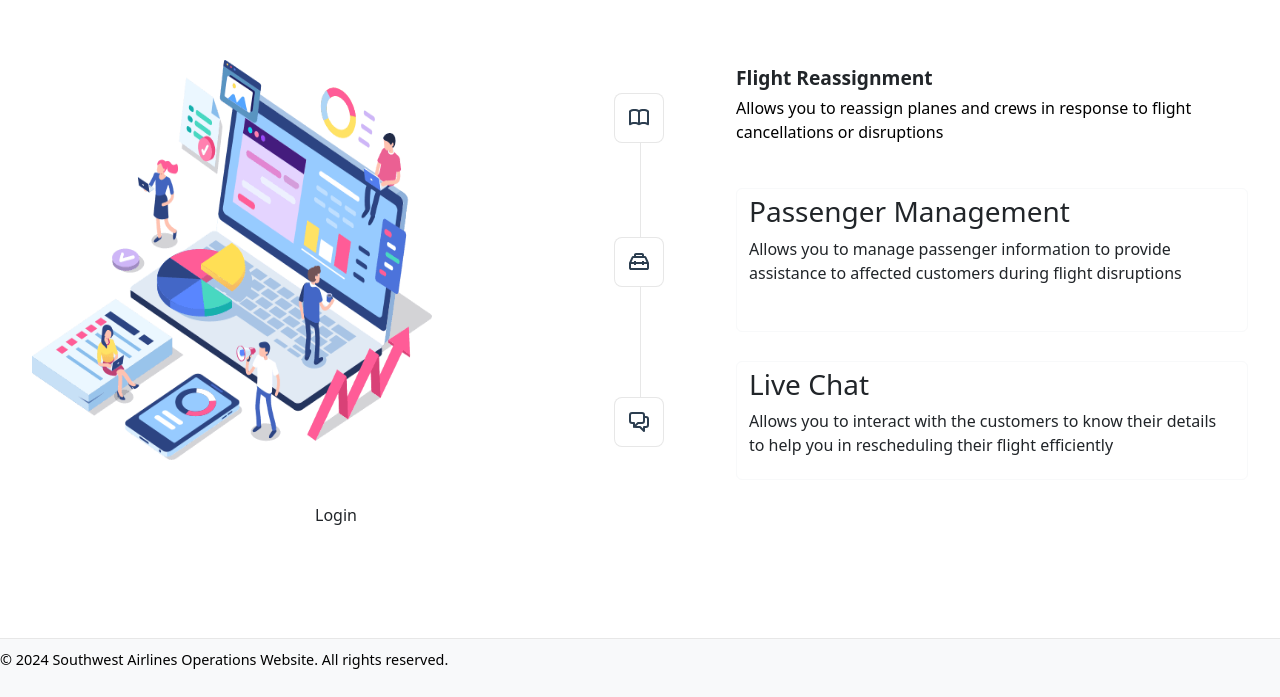
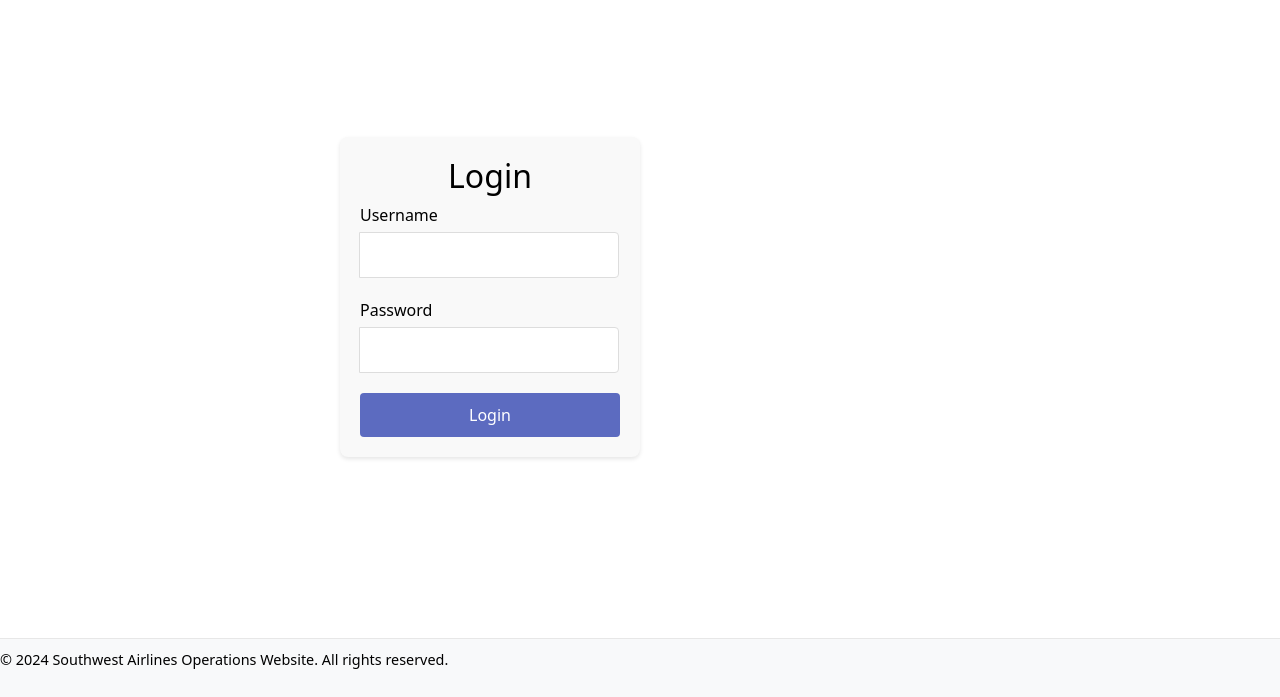
Before and after one commit to xyscis/dbtt-team-7, a Vue app in the folder vue-project/: page / in a window 1280 px wide. Shown: the part 103-800 px from the top of the page. Built offline with nearby package versions, Linux system fonts and the light colour scheme.

Commit message:
Changed login page to be first page, added flight reassignment page

```diff
--- a/vue-project/src/App.vue
+++ b/vue-project/src/App.vue
@@ -1,14 +1,11 @@
 <script setup>
 
-// import HomePage from './components/HomePage.vue'
 import Footer from './components/Footer.vue'
 
 </script>
 
 <template>
-    <router-view></router-view>
-
-
+  <router-view></router-view>
   <Footer></Footer>
 
 </template>
--- /dev/null
+++ b/vue-project/src/components/FlightReassignment.vue
@@ -0,0 +1,9 @@
+<template>
+    <div>
+        Flight Reassignment
+    </div>
+</template>
+
+<script>
+
+</script>
--- a/vue-project/src/components/HomePage.vue
+++ b/vue-project/src/components/HomePage.vue
@@ -18,11 +18,12 @@ import CommunityIcon from './icons/IconCommunity.vue'
     <template #icon>
       <DocumentationIcon />
     </template>
-    <template #heading>
-      <div class="text-dark"><strong>Flight Reassignment</strong></div>
-    </template>
+    <router-link to="/flightreassignment" type="button" class="btn btn-outline-light">
+      <div class="text-dark text-start"><h3>Flight Reassignment</h3></div>
 
-    <p>Allows you to reassign planes and crews in response to flight cancellations or disruptions</p>
+
+    <p class="text-start text-dark">Allows you to reassign planes and crews in response to flight cancellations or disruptions</p>
+  </router-link>
   </WelcomeItem>
 
 
@@ -31,7 +32,7 @@ import CommunityIcon from './icons/IconCommunity.vue'
       <template #icon>
         <ToolingIcon />
       </template>
-      <router-link to="/pm" type="button" class="btn btn-outline-light">
+      <router-link to="/passengermanagement" type="button" class="btn btn-outline-light">
         <div class="text-dark text-start"><h3>Passenger Management</h3></div>
 
 
@@ -49,7 +50,7 @@ import CommunityIcon from './icons/IconCommunity.vue'
     <template #icon>
       <CommunityIcon />
     </template>
-    <router-link to="/lc" type="button" class="btn btn-outline-light">
+    <router-link to="/livechat" type="button" class="btn btn-outline-light">
       <div class="text-dark text-start"><h3>Live Chat</h3></div>
 
 
@@ -58,7 +59,7 @@ import CommunityIcon from './icons/IconCommunity.vue'
   </WelcomeItem>
   </div>
 
-<router-link to="/login" type="button" class="btn">Login</router-link>
+
 
 </template>
 
--- a/vue-project/src/components/Login.vue
+++ b/vue-project/src/components/Login.vue
@@ -1,5 +1,6 @@
 <template>
-    <div class="login-container">
+    <div>
+        <div class="login-container ">
             <form @submit.prevent="login">
                 <h2>Login</h2>
                 <div class="input-group">
@@ -12,6 +13,7 @@
                 </div>
                 <button type="submit">Login</button>
             </form>
+        </div>
     </div>
 </template>
 
@@ -29,7 +31,8 @@ export default {
         login() {
             // default username and password for login
             if (this.credentials.username === 'john' && this.credentials.password === 'password123') {
-                this.$router.push({ name: 'home' });
+                console.log('Login successful');
+                this.$router.push({ name: 'Home' });
             } else {
                 alert('Incorrect username or password!');
             }
--- a/vue-project/src/router/index.js
+++ b/vue-project/src/router/index.js
@@ -1,30 +1,37 @@
 import { createRouter, createWebHistory } from "vue-router";
-import Home from '../components/HomePage.vue'
+import Home from '@/components/HomePage.vue'
 import PassengerManagement from "@/components/PassengerManagement.vue";
 import LiveChat from "@/components/LiveChat.vue";
 import Login  from "@/components/Login.vue";
+import FlightReassignment from "@/components/FlightReassignment.vue";
 
 const routes = [
     {
         path: '/',
-        name: 'home',
+        name: 'Login',
+        component: Login
+    },
+    {
+        path: '/home',
+        name: 'Home',
         component: Home
     },
     {
-        path: '/pm',
+        path: '/passengermanagement',
         name: 'PassengerManagement',
         component: PassengerManagement
     },
     {
-        path: '/lc',
+        path: '/livechat',
         name: 'LiveChat',
         component: LiveChat
     },
     {
-        path: '/login',
-        name: 'Login',
-        component: Login
-    },
+        path: '/flightreassignment',
+        name: 'FlightReassignment',
+        component: FlightReassignment
+    }
+
 
 
 ]
```
Lines whose indentation alone changed are shown as unchanged.
